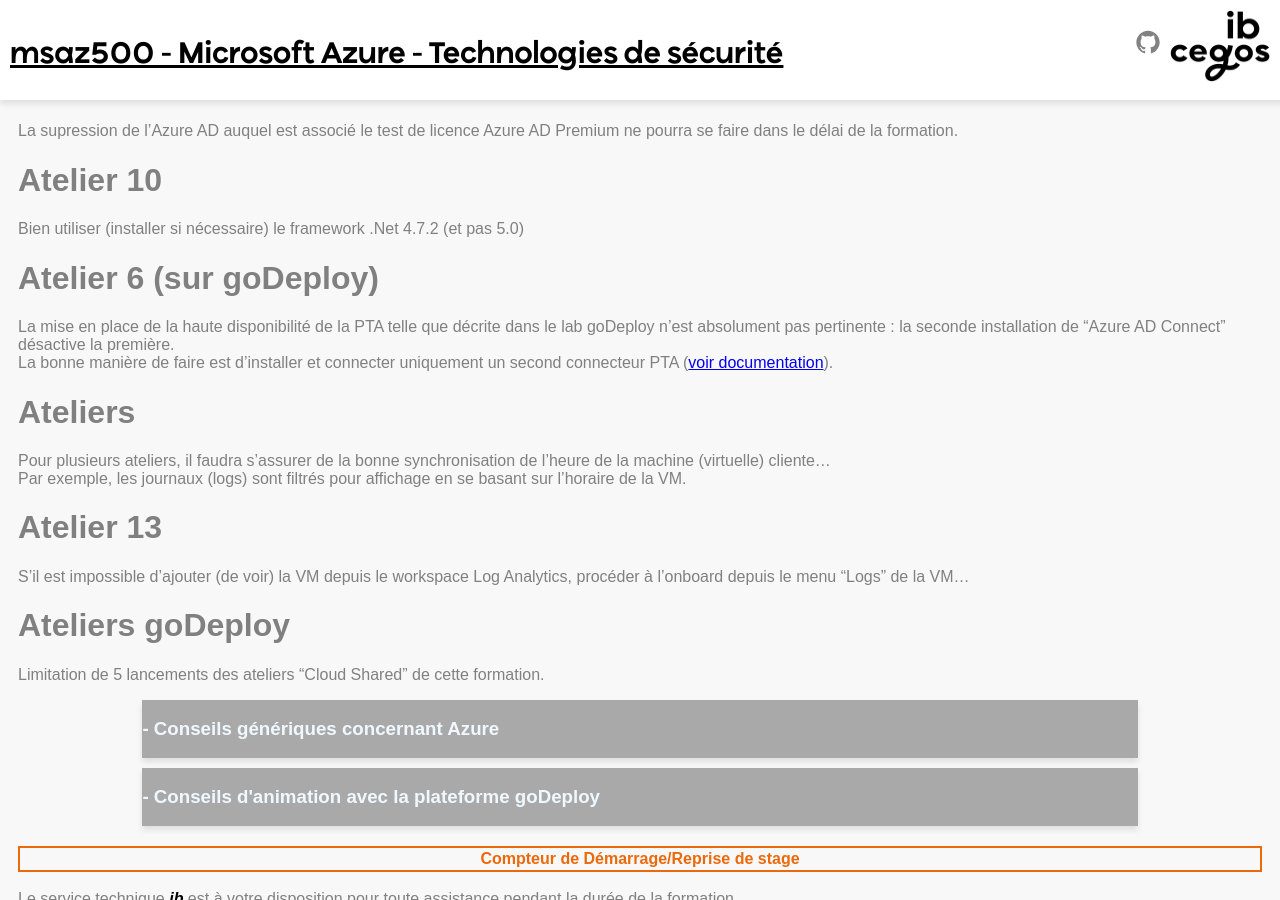
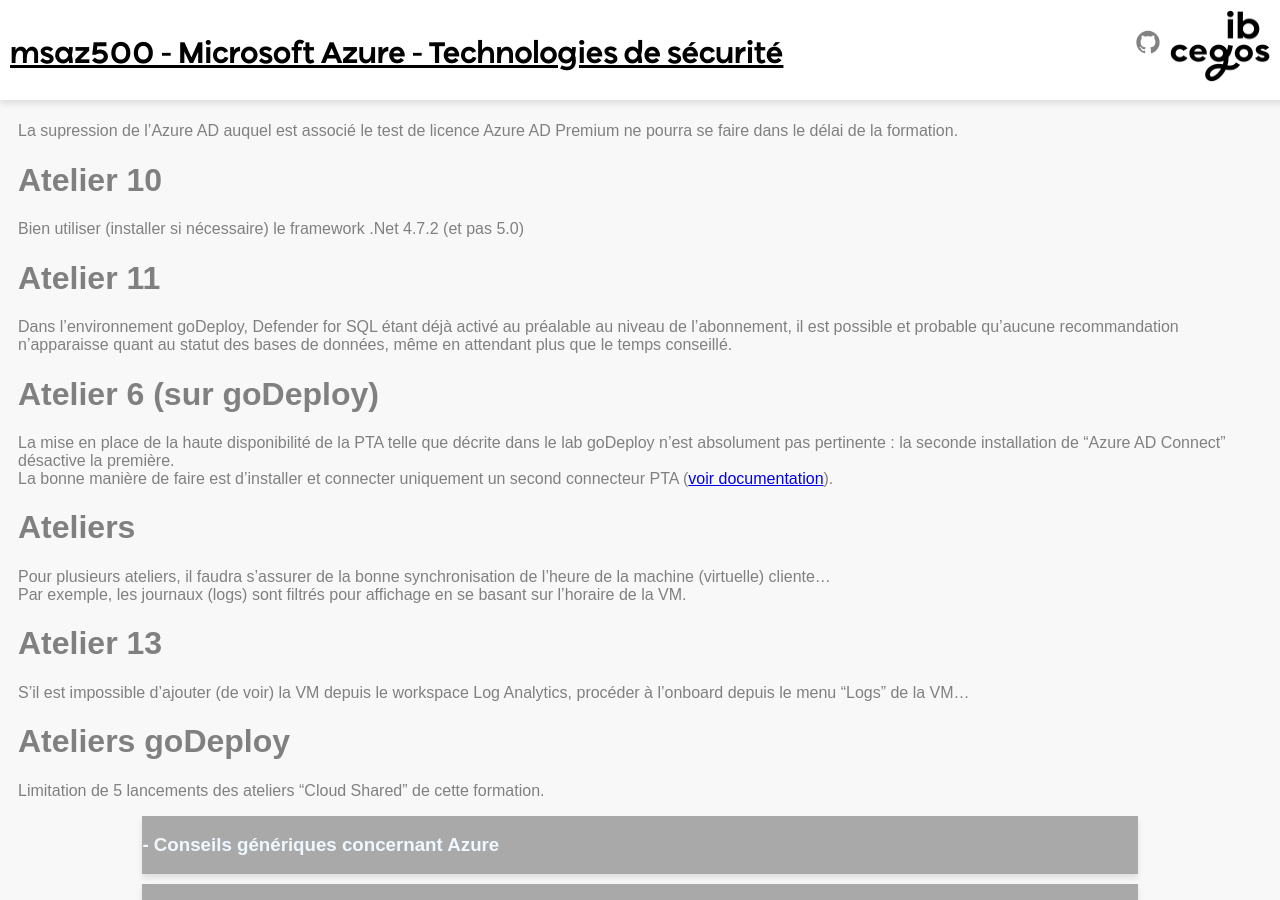
Before and after one commit to renaudwangler/ib-apts, a Jekyll site: the page built from stages/msaz500.md, in a window 1280 px wide and 900 px high, scrolled down 861 px. Built offline with Jekyll 4.4.1, drawn with Linux system fonts in a browser that asks for light colours.

Commit message:
Update msaz500.md

```diff
--- a/stages/msaz500.md
+++ b/stages/msaz500.md
@@ -34,6 +34,8 @@
 La supression de l'Azure AD auquel est associé le test de licence Azure AD Premium ne pourra se faire dans le délai de la formation.
 # Atelier 10
 Bien utiliser (installer si nécessaire) le framework .Net 4.7.2 (et pas 5.0)
+# Atelier 11
+Dans l'environnement goDeploy, Defender for SQL étant déjà activé au préalable au niveau de l'abonnement, il est possible et probable qu'aucune recommandation n'apparaisse quant au statut des bases de données, même en attendant plus que le temps conseillé.
 # Atelier 6 (sur goDeploy)
 La mise en place de la haute disponibilité de la PTA telle que décrite dans le lab goDeploy n'est absolument pas pertinente : la seconde installation de "Azure AD Connect" désactive la première.
 La bonne manière de faire est d'installer et connecter uniquement un second connecteur PTA ([voir documentation](https://learn.microsoft.com/en-us/azure/active-directory/hybrid/how-to-connect-pta-quick-start#step-4-ensure-high-availability)).
```
